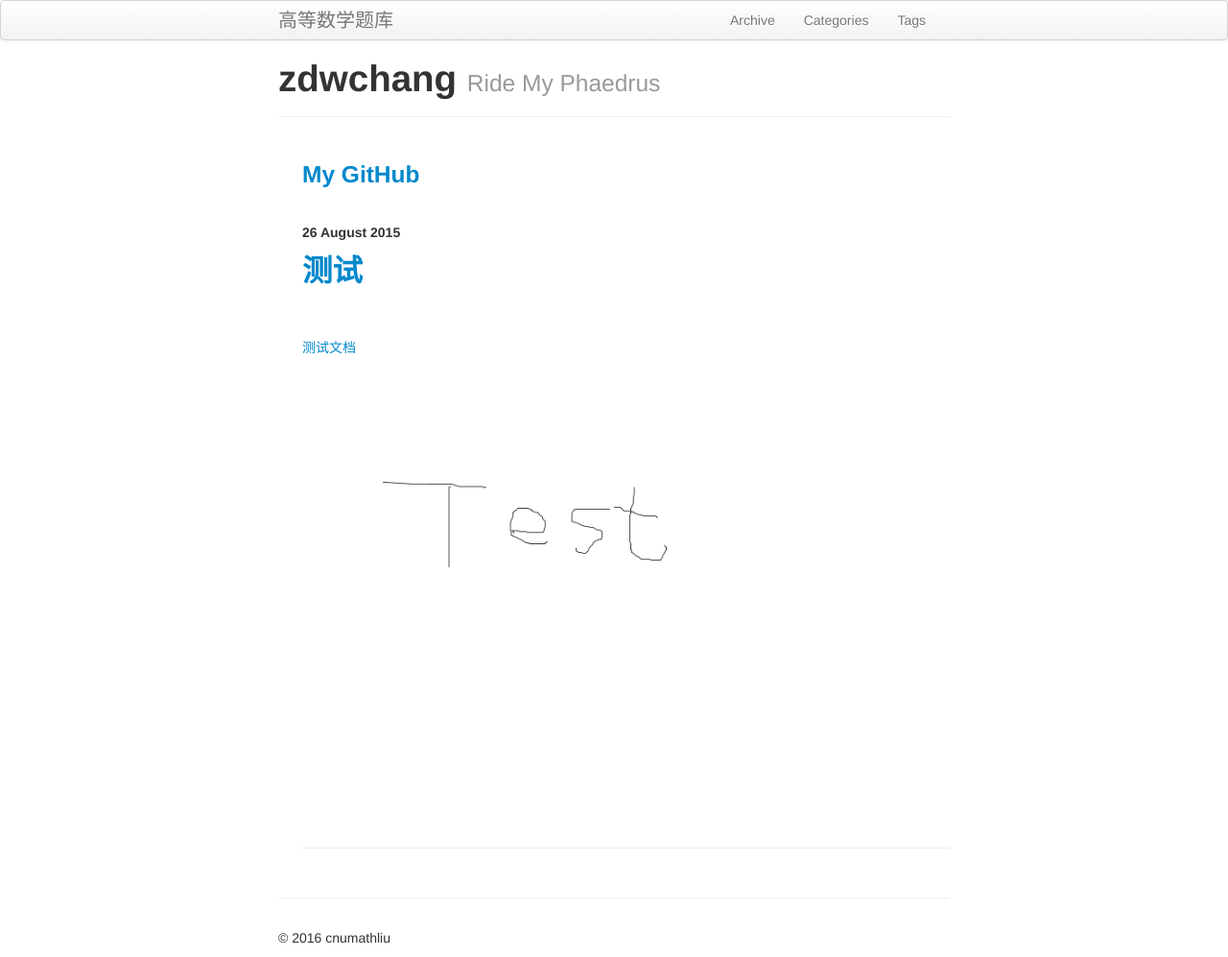
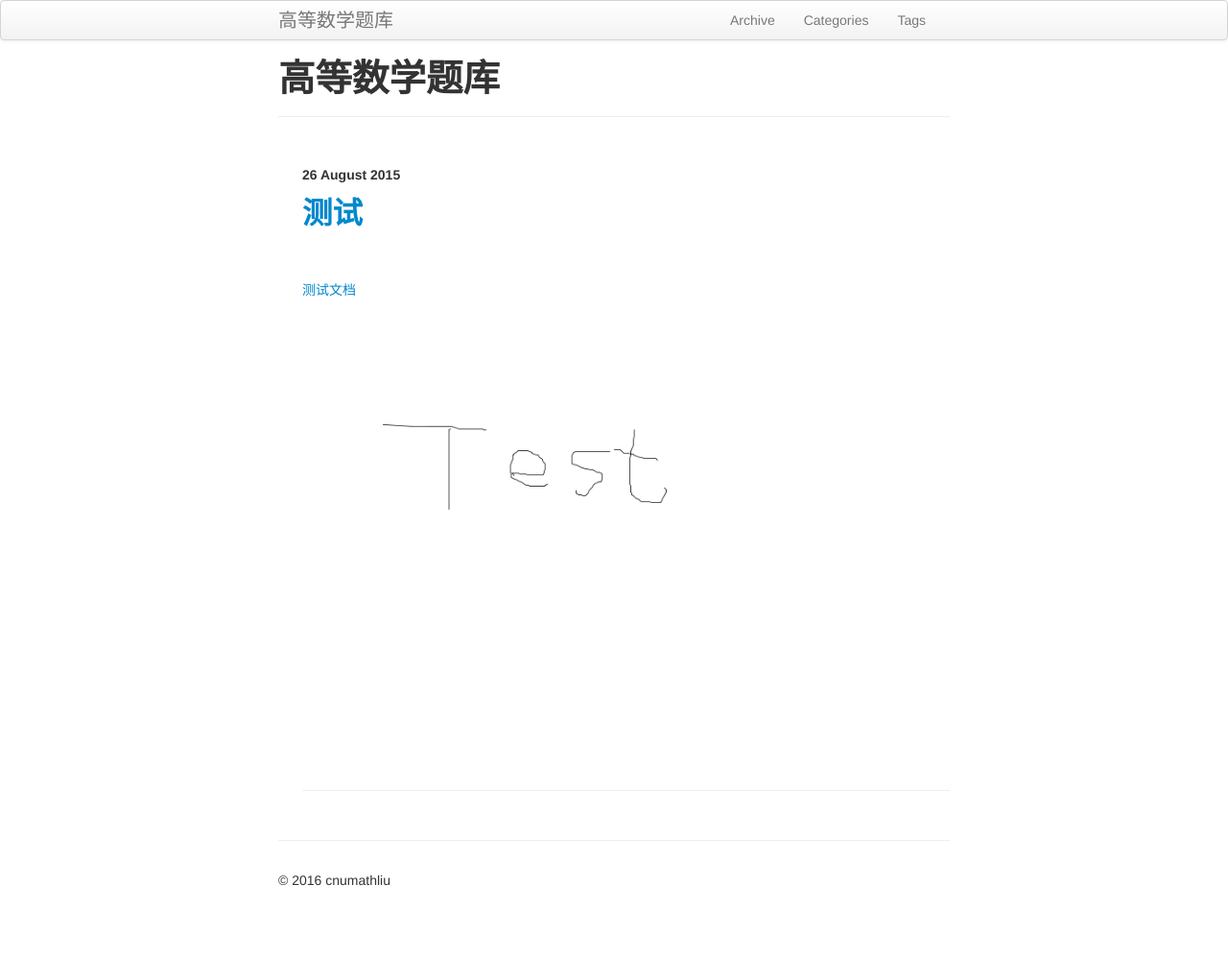
Before and after one commit to cnumathliu/cnumathliu.github.io, a Jekyll site: the page built from index.md, in a window 1280 px wide. Shown: the whole page at 96% size. Built offline with Jekyll 4.4.1, drawn with Linux system fonts in a browser that asks for light colours; comment, search, counter and statistics services are not loaded; after the commit the page ends 937 px from its top, so only the background shows below that.

Commit message:
title modified

```diff
--- a/index.md
+++ b/index.md
@@ -1,12 +1,9 @@
 ---
 layout: page
-title: zdwchang
-tagline: Ride My Phaedrus
+title: 高等数学题库
+tagline:
 ---
 <ul>
-<h3>
-<a href="http://github.zdwchang.com" target="_blank">My GitHub</a>
-</h3>
 <br>
 {% for post in site.posts %}
 <b>{{ post.date | date_to_long_string }}</b>
```
